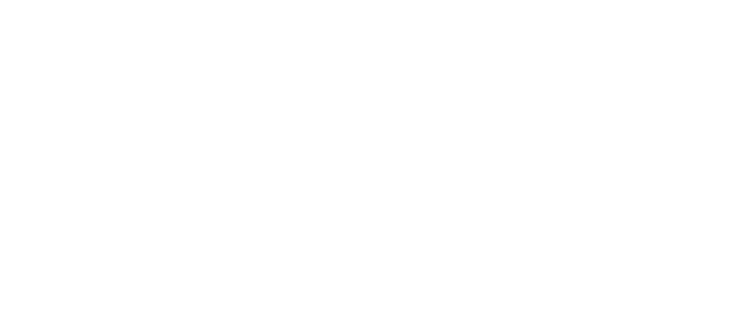
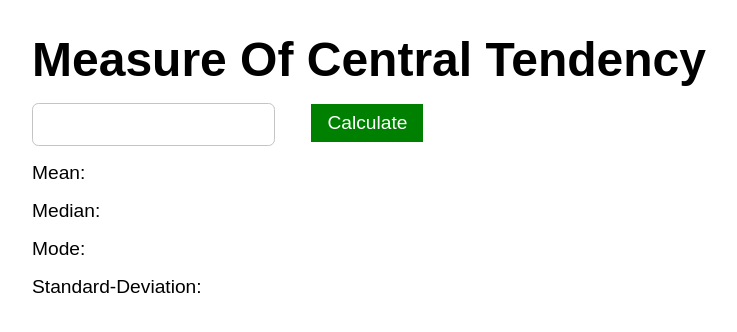
Before and after one commit to gbadamosi11/measure-of-central-tendency, a plain HTML site: page index.html in a window 1280 px wide. Shown: the whole page, without its empty margins (48-785 px from the left). Drawn offline with Linux system fonts and the light colour scheme.

Commit message:
Styling the html

```diff
--- a/app.js
+++ b/app.js
@@ -1,9 +1,10 @@
+
 function mean(array){
-    let sum = array.reduce((a, b) => a + b, 0);
+    mean = array.reduce((a, b) => a + b, 0);
     // for(let i = 0; i < array.length; i++){
     //     sum += array[i];
     // }
-    return sum / array.length;
+    return mean / array.length;
 }
 
 function median(array){
@@ -34,8 +35,8 @@ function mode(array){
     return modes;
 }
 
-const data = [1,2,8,8,8,2,5,7];
+const data = [1,2,2,4];
 
 console.log(mean(data));
 console.log(median(data));
-console.log(mode(data));
+console.log(mode(data));;
--- a/index.html
+++ b/index.html
@@ -10,7 +10,18 @@
 <body>
     <div class="calc">
         <div class="container">
+            <h1>Measure Of Central Tendency</h1>
+            <span>
+                <input type="text" id="numbers">
+                <button>Calculate</button>
+            </span>
 
+            <ul class="list">
+                <li class="results" id="mean">mean:</li>
+                <li class="results" id="median">median:</li>
+                <li class="results" id="mode">mode:</li>
+                <li class="results" id="standard-deviation">standard-deviation:</li>
+            </ul>
         </div>
     </div>
 
--- a/style.css
+++ b/style.css
@@ -3,3 +3,46 @@
     padding: 0;
     box-sizing: border-box;
 }
+
+body{
+    font-family: sans-serif;
+}
+
+ul{
+    list-style: none;
+}
+
+.cal{
+    height: 100vh;
+}
+h1{
+    font-size: 3rem;
+}
+.container{
+    padding: 2rem 5rem;
+    display: flex;
+    flex-direction: column;
+    gap: 1rem;
+}
+
+#numbers{
+    padding: .8rem 2rem;
+    outline: none;
+    border: 1px solid #c4c4c4;
+    border-radius: .4rem;
+}
+
+button{
+    outline: none;
+    font-size: 1.2rem;
+    border: none;
+    padding: .5rem 1rem;
+    margin-left: 2rem;
+    background-color: green;
+    color: #fff;
+}
+.results{
+    font-size: 1.2rem;
+    padding-bottom: 1rem;
+    text-transform: capitalize;
+}
```
